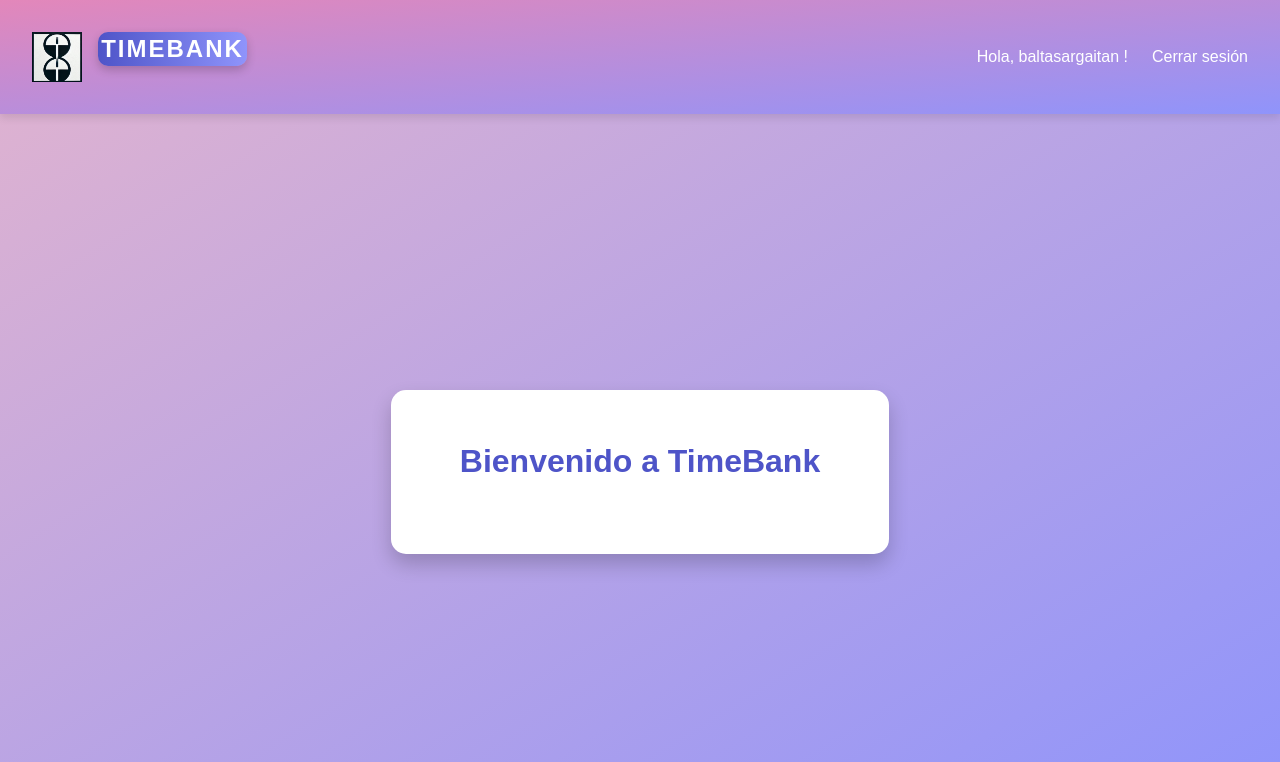
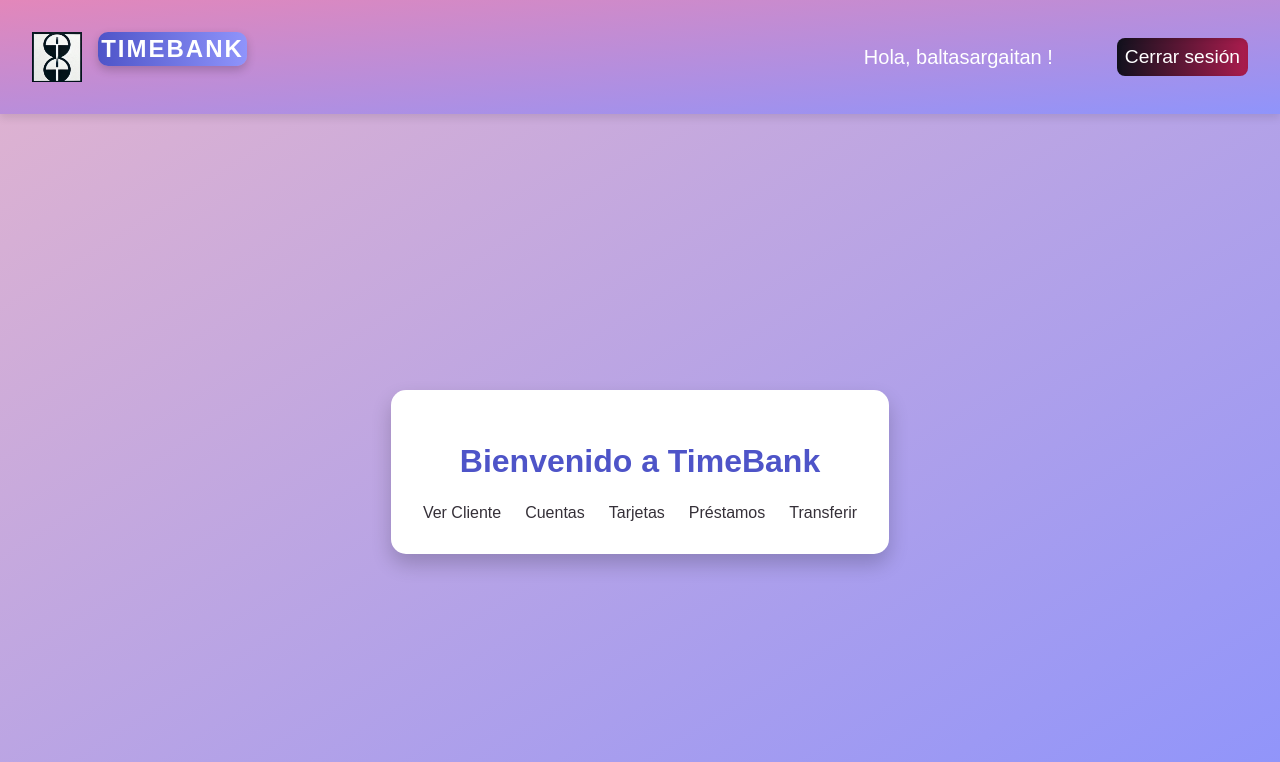
Before and after one commit to baltasargaitan/TIMEBANK-EN-DJANGO, a Django app: page /homebanking/ in a window 1280 px wide. Shown: the top 762 px of the page. Run offline with Django 5.2, Linux system fonts and the light colour scheme; a user stored in the database is signed in; data comes from the database, SQL or seed files in the repository; both versions use the stored data as it was after the commit.

Commit message:
bonitobonito

```diff
--- a/cuentas/models.py
+++ b/cuentas/models.py
@@ -13,7 +13,7 @@ class Cuenta(models.Model):
     cliente = models.OneToOneField(Cliente, on_delete=models.CASCADE)  # Relación uno a uno con Cliente
     saldo = models.DecimalField(max_digits=12, decimal_places=2, default=10000.00)  # Saldo inicial predeterminado
     cvu = models.CharField(max_length=22, unique=True, default=None)  # CVU único, generado automáticamente
-    tipo = models.CharField(max_length=10, choices=TIPO_CUENTA_CHOICES, default='CLASSIC')  # Tipo de cuenta predeterminado
+    tipo = models.CharField(max_length=10, choices=TIPO_CUENTA_CHOICES, default='GOLD')  # Tipo de cuenta predeterminado
 
     def save(self, *args, **kwargs):
         if not self.cvu:
--- a/homebanking/templates/homebanking/homebanking.html
+++ b/homebanking/templates/homebanking/homebanking.html
@@ -1,3 +1,4 @@
+
 {% extends "base/base.html" %}
 
 {% block title %}Homebanking{% endblock %}
@@ -5,7 +6,7 @@
 {% block content %}
     <div class="login-container">
         <h1 class="login-title">Bienvenido a TimeBank</h1>
-        <nav>
+
             <ul class="nav-links">
                 <li><a href="{% url 'clientes:ver_cliente' cliente_id=cliente.id %}">Ver Cliente</a></li>
                 <li><a href="{% url 'listar_cuentas' %}">Cuentas</a></li>
@@ -13,6 +14,6 @@
                 <li><a href="{% url 'prestamos:listar_prestamos' %}">Préstamos</a></li>
                 <li><a href="{% url 'transferencias:crear_transferencia' %}">Transferir</a></li>
             </ul>
-        </nav>
+
     </div>
 {% endblock %}
--- a/static/css/styles.css
+++ b/static/css/styles.css
@@ -12,6 +12,8 @@ body {
 
 }
 
+
+
 /* Contenedor Principal */
 .login-container {
     display: flex;
@@ -24,6 +26,7 @@ body {
     box-shadow: 0 10px 20px rgba(0, 0, 0, 0.2);
     animation: fadeIn 1s ease-in-out;
     max-height: 100rem;
+
 }
 
 /* Animación */
@@ -75,6 +78,36 @@ body {
 .btn-container {
     gap: 1rem;
 }
+
+.nav-links1 {
+    display: flex;
+    justify-content: center;
+    align-items: center;
+    gap: 4rem;
+    font-size: 20px;
+    list-style: none;
+    margin: 0;
+    padding: 0;
+    color:rgb(255, 255, 255);
+}
+
+.btn-submit1 {
+    padding: 0.5rem;
+    border: none;
+    background: linear-gradient(90deg, #11111d, #ac1c4e);
+    color: #fff;
+    font-size: 1.2rem;
+    border-radius: 8px;
+    cursor: pointer;
+    transition: background 0.3s ease;
+    width: 100%;
+    box-shadow: inset 0 2px 5px rgba(0, 0, 0, 0.1);
+
+    flex: 1 1 auto;
+}
+.btn-submit1:hover {
+    background: linear-gradient(90deg, #c6c6ff, #ac1c4e);
+}
 /* Botón */
 .btn-submit {
     padding: 0.4rem;
@@ -86,7 +119,7 @@ body {
     cursor: pointer;
     transition: background 0.3s ease;
     width: 100%;
-    flex: 1 1 auto;  /* Asegura que los botones ocupen solo el espacio necesario */
+    flex: 1 1 auto;
 }
 .btn-delete {
     padding: 0.4rem;
@@ -99,8 +132,7 @@ body {
     cursor: pointer;
     transition: background 0.3s ease;
     width: 100%;
-    flex: 1 1 auto;  /* Asegura que los botones ocupen solo el espacio necesario */
-}
+    flex: 1 1 auto; }
 
 .btn-submit:hover {
     background: #3d42a7;
@@ -119,6 +151,7 @@ body {
 }
 .site-header {
     display: flex;
+
     justify-content: space-between;
     align-items: center;
     padding: 1rem 2rem;
@@ -130,6 +163,8 @@ body {
     left: 0;
     right: 0;
     z-index: 1000; }
+
+
 .site-header a {
     color: white;}
 
@@ -166,6 +201,7 @@ body {
     list-style: none;
     margin: 0;
     padding: 0;
+    color:black;
 }
 
 .nav-links li {
@@ -174,11 +210,12 @@ body {
 }
 
 .nav-links a {
-    color: #ffffff;
-
+    color: #353038;
+    font-size: 1rem;
     text-decoration: none;
     transition: color 0.3s ease;
 }
+
 
 .nav-links a:hover {
     color: #d1d1e0;
--- a/templates/base/base.html
+++ b/templates/base/base.html
@@ -14,10 +14,12 @@
                 <h1 class="site-title">TimeBank</h1>
             </div>
             <nav>
-                <ul class="nav-links">
+                <ul class="nav-links1">
                     {% if user.is_authenticated %}
                         <li>Hola, {{ user.username }} !</li>
-                        <li><a href="{% url 'login:logout' %}">Cerrar sesión</a></li>
+                        <li><a href="{% url 'login:logout' %}">
+                        <button class="btn-submit1">Cerrar sesión</button></a></li>
+
                     {% else %}
                         <li><a href="{% url 'login:login' %}">Iniciar sesión</a></li>
                         <li><a href="{% url 'login:registro' %}">Registrarse</a></li>
```
Also changed, not shown: db.sqlite3.
